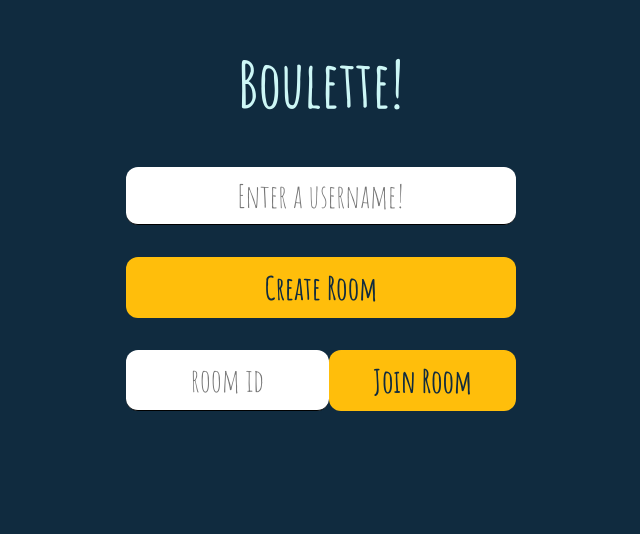
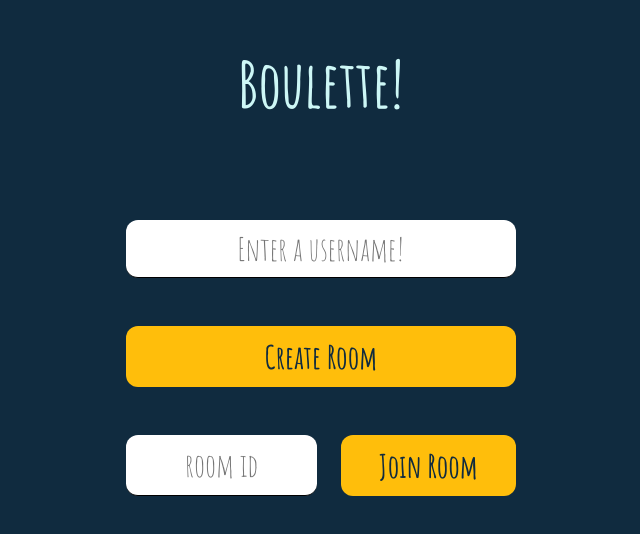
Before and after one commit to melansonS/boulette, a React (Create React App) app: page / in a window 1280 px wide. Shown: the top 534 px of the page, without its empty margins (319-959 px from the left). Built offline with nearby package versions, Linux system fonts and the light colour scheme.

Commit message:
close icon and welcome cleanup

```diff
--- a/src/components/modal.css
+++ b/src/components/modal.css
@@ -28,10 +28,8 @@
   outline: none;
   border: none;
   background: none;
-  font-family: "Amatic SC", cursive;
-  font-weight: bold;
   font-size: 1em;
-  color: white;
+  color: #cdf7f6;
 }
 
 .close:hover {
--- a/src/components/modal.js
+++ b/src/components/modal.js
@@ -1,4 +1,5 @@
 import react from "react";
+import { IoCloseCircleOutline } from "react-icons/io5";
 import "./modal.css";
 
 const Modal = ({ children, closeModal, className }) => {
@@ -12,7 +13,7 @@
         {children}
 
         <button className="close" onClick={handleCloseModal}>
-          x
+          <IoCloseCircleOutline />
         </button>
       </div>
       <div className="modal-div" onClick={handleCloseModal}></div>
--- a/src/pages/welcome.css
+++ b/src/pages/welcome.css
@@ -1,3 +1,7 @@
+h1 {
+  margin-bottom: 1.5em;
+}
+
 .welcome-page {
   display: flex;
   flex-direction: column;
@@ -5,15 +9,14 @@
 
 .welcome-form {
   display: flex;
+  justify-content: space-between;
 }
 
 .welcome-form button,
 .welcome-form input {
-  flex-grow: 1;
-  flex-basis: 25%;
-  width: 50%;
+  width: 45%;
 }
 
 .create-room {
-  margin: 1em 0;
+  margin: 1.5em 0;
 }
```
